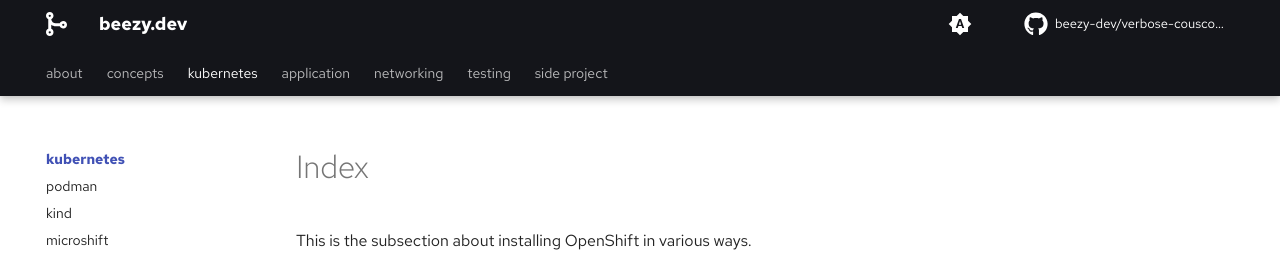
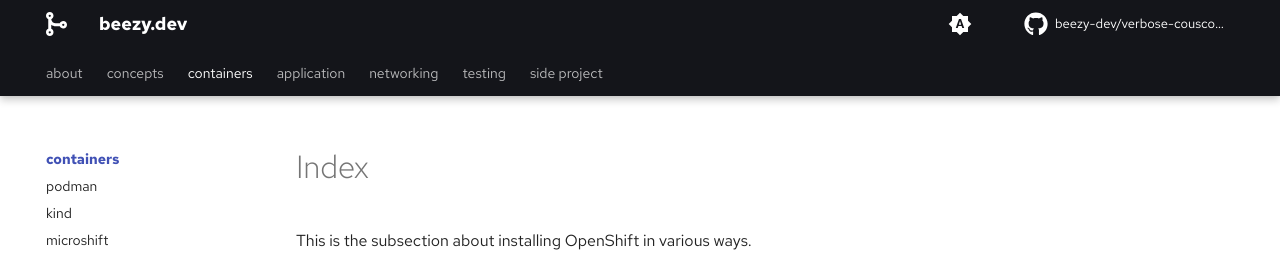
Before and after one commit to beezy-dev/verbose-couscous, an MkDocs documentation site: the page built from docs/kubernetes/index.md, in a window 1280 px wide. Shown: the top 257 px of the page. Built offline with MkDocs 1.6.1 and Material for MkDocs 9.7.7, drawn with Linux system fonts in a browser that asks for light colours; some web fonts are replaced; comment, search, counter and statistics services are not loaded; part of the change alters nothing that is shown.

Commit message:
Update mkdocs.yml

```diff
--- a/mkdocs.yml
+++ b/mkdocs.yml
@@ -111,7 +111,7 @@ nav:
     - index.md
     - contributing: contribute.md
   - concepts: concepts.md
-  - kubernetes:
+  - containers:
     - kubernetes/index.md
     - podman: kubernetes/podman.md
     - kind: kubernetes/kind.md
```
